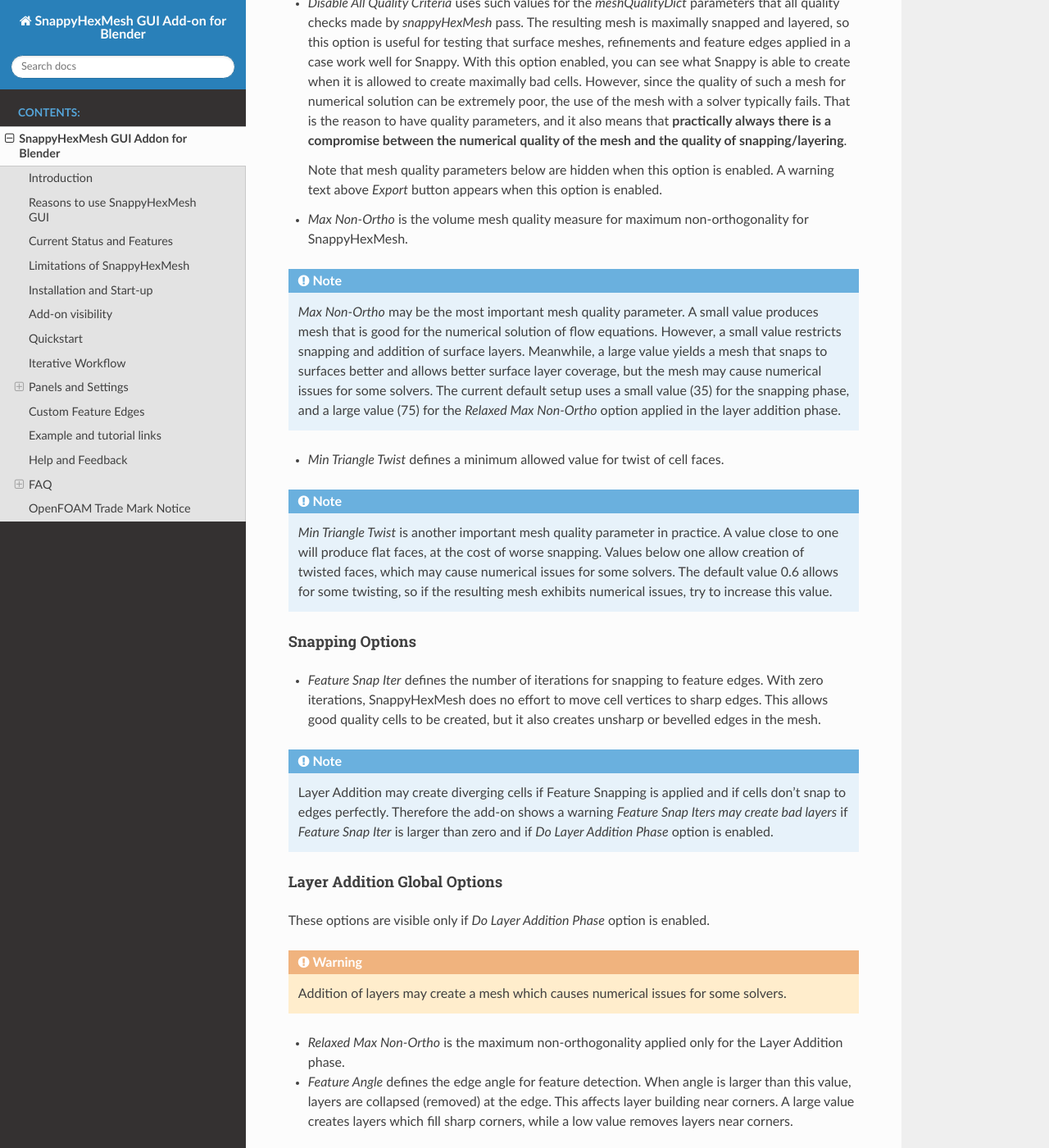
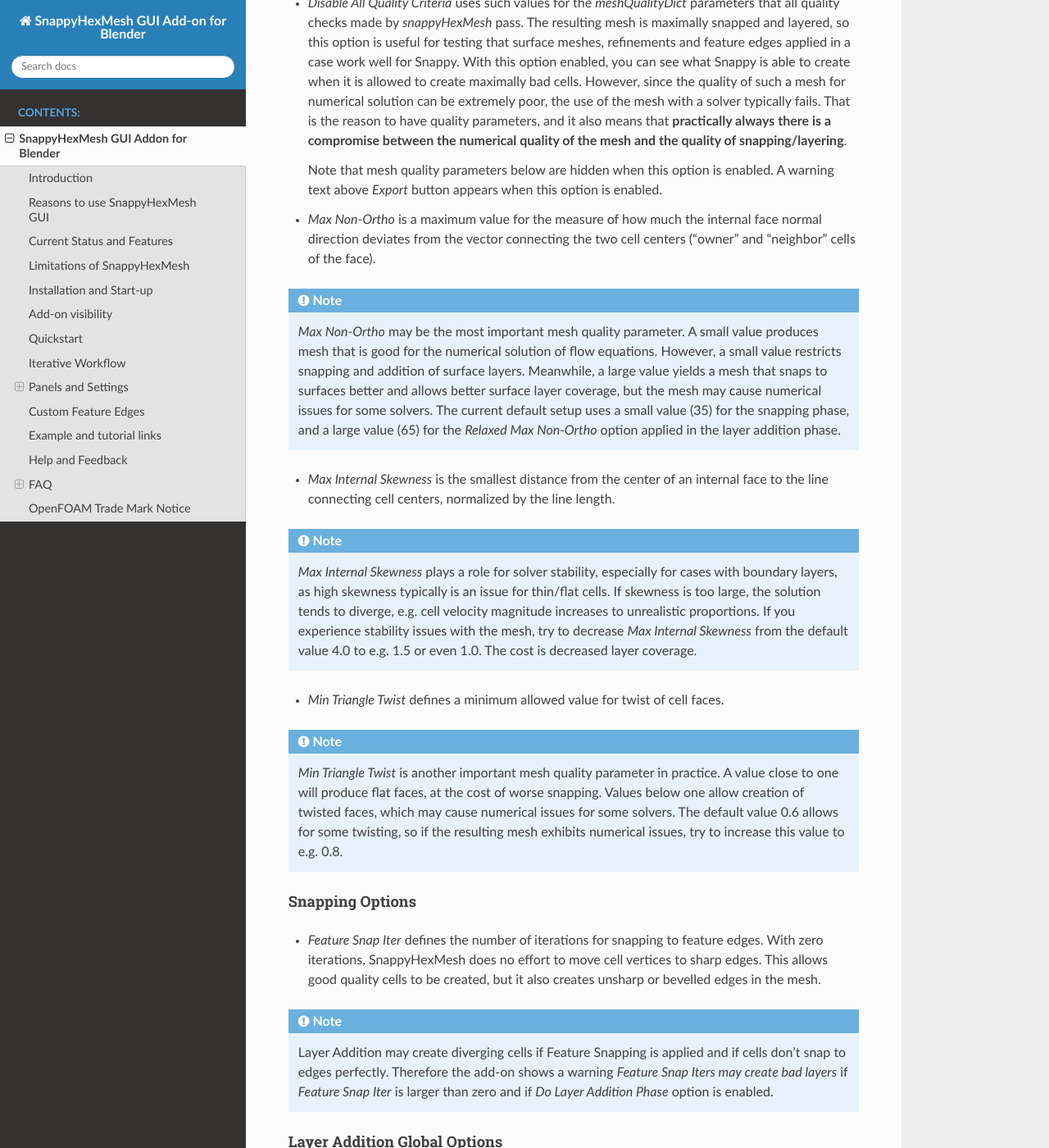
Before and after one commit to tkeskita/snappyhexmesh_gui, a Sphinx documentation site: the page built from docs/snappy_gui.rst, in a window 1280 px wide and 1400 px high, scrolled down 6873 px. Shown: the whole window at 82% size. Built offline with Sphinx 7.4.7 and the Read the Docs theme 2.0.0, drawn with Linux system fonts in a browser that asks for light colours.

Commit message:
Add Max Internal Skewness parameter to GUI
- Added maxInternalSkewness mesh quality criteria to GUI, as
  it seems to play a very important role for solver stability
  for meshes with layers. Default value 4 seems too high in
  the motorBike test case to make simpleFoam solution stable
  when mesh is coarse.
- Decreased default relaxed_max_non_ortho from 75 to 65, as the
  checkMesh default limit is 70.

```diff
--- a/docs/snappy_gui.rst
+++ b/docs/snappy_gui.rst
@@ -264,8 +264,10 @@
   is enabled. A warning text above *Export* button appears when this
   option is enabled.
 
-* *Max Non-Ortho* is the volume mesh quality measure for maximum
-  non-orthogonality for SnappyHexMesh.
+* *Max Non-Ortho* is a maximum value for the measure of how much
+  the internal face normal direction deviates from the vector
+  connecting the two cell centers ("owner" and "neighbor" cells of the
+  face).
 
 .. note::
 
@@ -276,8 +278,23 @@
   surfaces better and allows better surface layer coverage, but the
   mesh may cause numerical issues for some solvers. The current
   default setup uses a small value (35) for the snapping phase, and a
-  large value (75) for the *Relaxed Max Non-Ortho* option applied in
+  large value (65) for the *Relaxed Max Non-Ortho* option applied in
   the layer addition phase.
+
+* *Max Internal Skewness* is the smallest distance from the center of
+  an internal face to the line connecting cell centers, normalized by
+  the line length.
+
+.. note::
+
+  *Max Internal Skewness* plays a role for solver stability,
+  especially for cases with boundary layers, as high skewness
+  typically is an issue for thin/flat cells. If skewness is too large,
+  the solution tends to diverge, e.g. cell velocity magnitude
+  increases to unrealistic proportions. If you experience stability
+  issues with the mesh, try to decrease *Max Internal Skewness* from
+  the default value 4.0 to e.g. 1.5 or even 1.0. The cost is decreased
+  layer coverage.
 
 * *Min Triangle Twist* defines a minimum allowed value for twist of cell
   faces.
@@ -289,7 +306,7 @@
   of worse snapping. Values below one allow creation of
   twisted faces, which may cause numerical issues for some solvers. The
   default value 0.6 allows for some twisting, so if the resulting mesh
-  exhibits numerical issues, try to increase this value.
+  exhibits numerical issues, try to increase this value to e.g. 0.8.
 
 Snapping Options
 ................
--- a/op_export.py
+++ b/op_export.py
@@ -391,6 +391,7 @@
     header_text = get_header_text()
     data = subst_value("HEADER", header_text, data)
     data = subst_value("MAX_NON_ORTHO", str(gui.max_non_ortho), data)
+    data = subst_value("MAX_INTERNAL_SKEWNESS", str(gui.max_internal_skewness), data)
     data = subst_value("RELAXED_MAX_NON_ORTHO", str(gui.relaxed_max_non_ortho), data)
     data = subst_value("MIN_TWIST", "%g" % gui.min_twist, data)
     # Disabled relaxed min triangle twist for now. It does not seem to
```
Also changed, not shown: __init__.py (+11 -1 lines), 1 other file.
